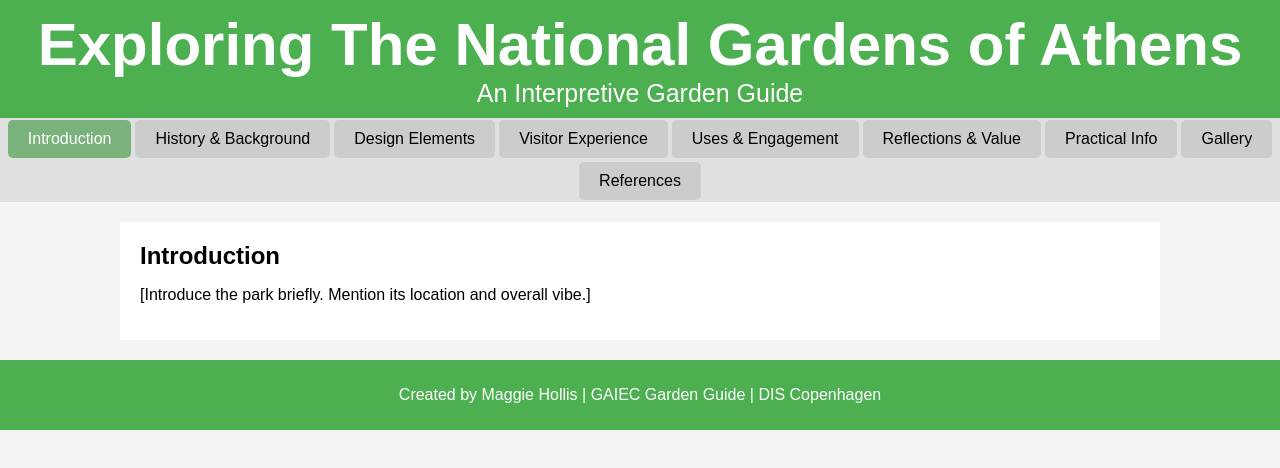
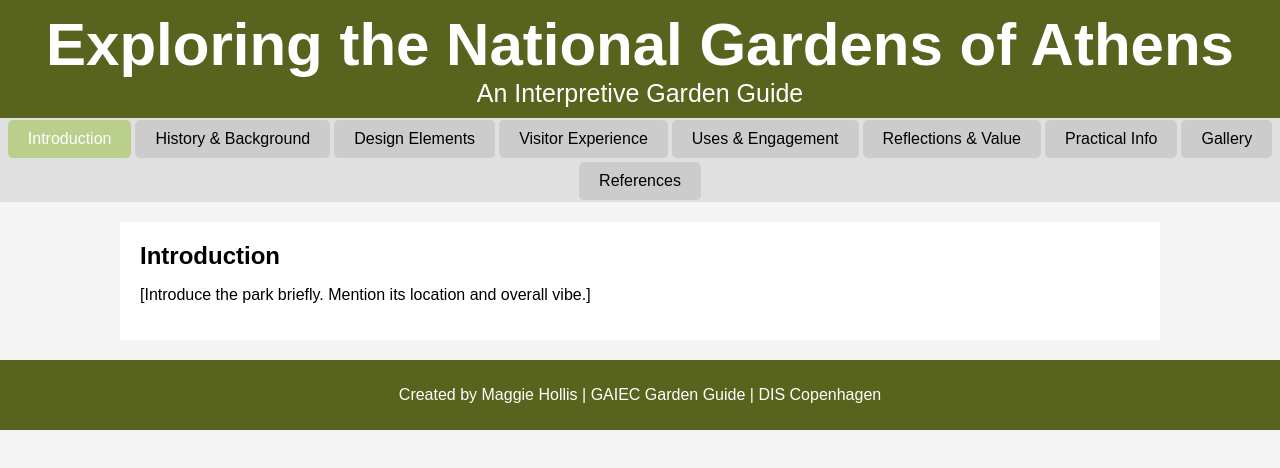
Before and after one commit to maggiehollis/Garden-Guide, a plain HTML site: page index.html in a window 1280 px wide. Drawn offline with Linux system fonts and the light colour scheme.

Commit message:
Change colors

```diff
--- a/index.html
+++ b/index.html
@@ -12,7 +12,7 @@
         background-color: #f4f4f4;
       }
       header {
-        background-color: #4caf50;
+        background-color: #58641d;
         color: white;
         padding: 10px;
         text-align: center;
@@ -42,7 +42,7 @@
         margin: 2px;
       }
       .tab-button.active {
-        background: #7ab27c;
+        background: #bbcf8d;
         color: white;
       }
       .tab-content {
@@ -61,7 +61,7 @@
         margin: 10px 0;
       }
       footer {
-        background-color: #4caf50;
+        background-color: #58641d;
         color: white;
         text-align: center;
         padding: 10px;
@@ -71,7 +71,7 @@
   <body>
     <header>
       <div class="title">
-        <h1 style="margin: 0">Exploring The National Gardens of Athens</h1>
+        <h1 style="margin: 0">Exploring the National Gardens of Athens</h1>
       </div>
       <div class="subtitle">
         <p style="margin: 0">An Interpretive Garden Guide</p>
```
